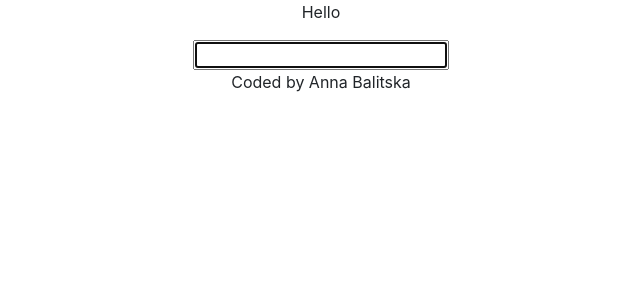
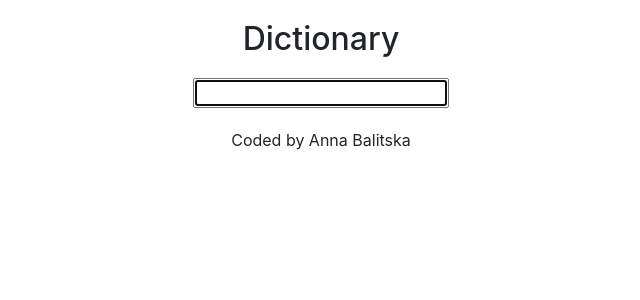
Before and after one commit to AnniLix/dictionary-app, a React (Create React App) app: page / in a window 1280 px wide. Shown: the top 300 px of the page, without its empty margins (319-959 px from the left). Built offline with nearby package versions, Linux system fonts and the light colour scheme.

Commit message:
Added space

```diff
--- a/src/App.js
+++ b/src/App.js
@@ -5,7 +5,7 @@ function App() {
   return (
     <div className="App">
       <div className="container">
-        <p>Hello</p>
+        <h2 className="headerName">Dictionary</h2>
         <main>
           <Dictoinary />
         </main>
--- a/src/Dictionary.css
+++ b/src/Dictionary.css
@@ -1,3 +1,11 @@
 .app-footer {
   text-align: center;
 }
+
+.headerName {
+  margin: 20px 0;
+}
+
+.Dictionary {
+  margin-bottom: 20px;
+}
```
